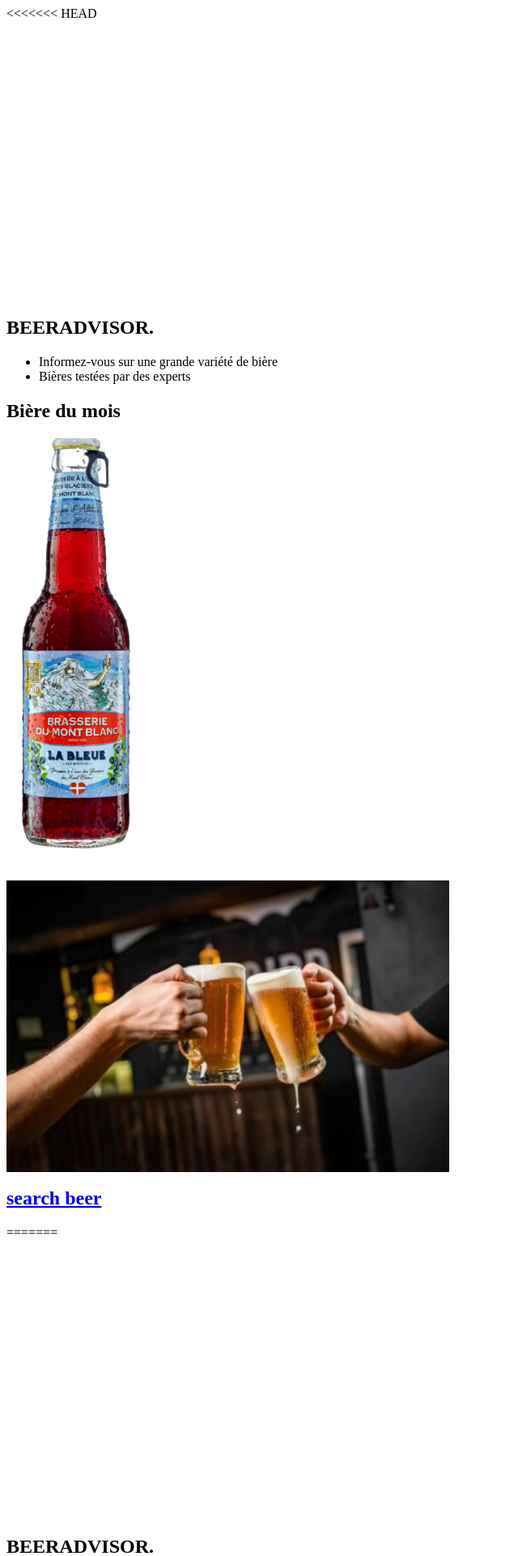
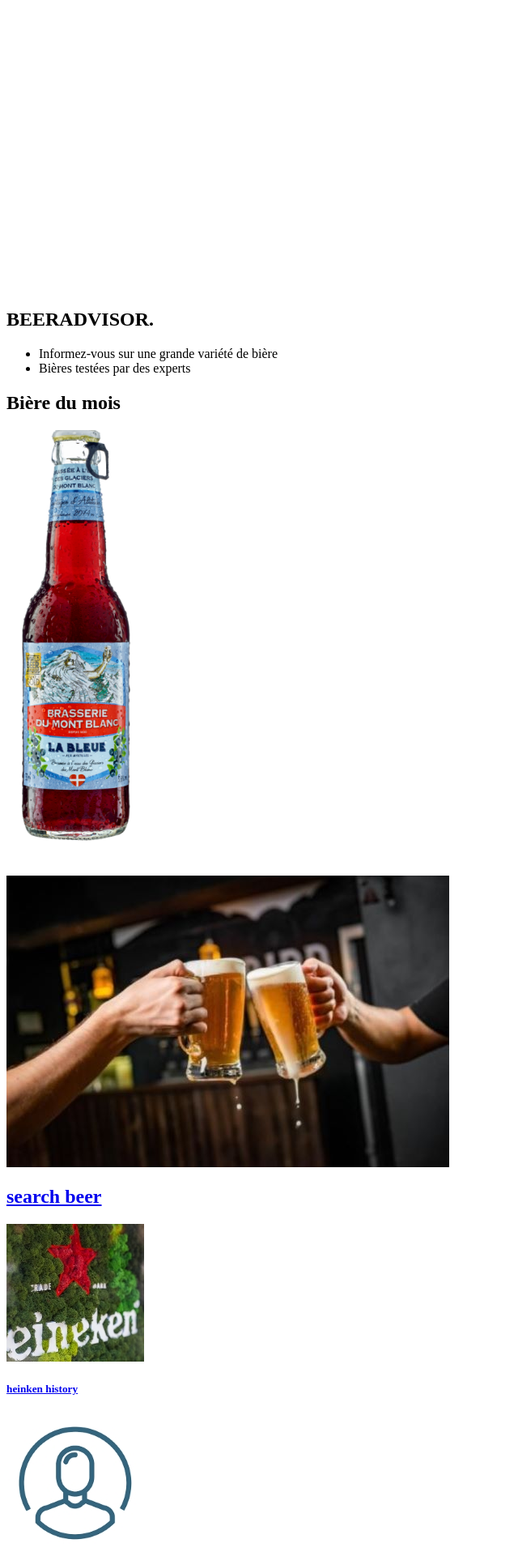
Before and after one commit to RemiTZU/Beeradvisor, a PHP site: page / in a window 1280 px wide. Shown: the top 1921 px of the page at 81% size, without its empty margins (0-640 px from the left). Run offline with PHP 8.4, Linux system fonts and the light colour scheme; some libraries are stand-ins or nearby versions.

Commit message:
Update index.php

```diff
--- a/index.php
+++ b/index.php
@@ -1,4 +1,3 @@
-<<<<<<< HEAD
 <?php session_start(); ?>
 <!DOCTYPE html>
 <html lang="en">
@@ -7,7 +6,7 @@
     <meta charset="UTF-8">
     <meta http-equiv="X-UA-Compatible" content="IE=edge">
     <meta name="viewport" content="width=device-width, initial-scale=1.0">
-    <link rel="stylesheet" href="style1.css" />
+    <link rel="stylesheet" href="style.css" />
     <title>Document</title>
 </head>
 
@@ -49,76 +48,26 @@
 
 
     <div id="presentation">
-        <a href="search.php" id="link_search">
+        <a href="search.php" class="link_search">
             <img id="img_search" src="IMG/searchlink1.jpg">
             <h2 id="search_label">search beer</h2>
         </a>
+        <div class="vide"></div>
+        <div id="presentation2">
+            <a href="search.php" class="link_search">
+                <img id="img_search" src="IMG/history1.jpg">
+                <h5 id="search_label">heinken history</h5>
+            </a>
+            <a href="search.php" class="link_search">
+                <img id="img_search" src="IMG/connection1.jpg">
+                <h5 id="search_label">signin signup</h5>
+            </a>
+        </div>
     </div>
+    <div class="vide"></div>
     <script src="https://cdnjs.cloudflare.com/ajax/libs/gsap/3.5.1/gsap.min.js"></script>
     <script src="app.js"></script>
 
 </body>
 
-=======
-<?php session_start(); ?>
-<!DOCTYPE html>
-<html lang="en">
-
-<head>
-    <meta charset="UTF-8">
-    <meta http-equiv="X-UA-Compatible" content="IE=edge">
-    <meta name="viewport" content="width=device-width, initial-scale=1.0">
-    <link rel="stylesheet" href="style1.css" />
-    <title>Document</title>
-</head>
-
-<body>
-    <header>
-
-        <section class="sec1">
-
-
-            <svg xmlns="http://www.w3.org/2000/svg" viewBox="0 0 1440 320">
-                <path fill="#ffffff" fill-opacity="1" d="M0,96L48,96C96,96,192,96,288,106.7C384,117,480,139,576,170.7C672,203,768,245,864,272C960,299,1056,309,1152,298.7C1248,288,1344,256,1392,240L1440,224L1440,320L1392,320C1344,320,1248,320,1152,320C1056,320,960,320,864,320C768,320,672,320,576,320C480,320,384,320,288,320C192,320,96,320,48,320L0,320Z">
-                </path>
-            </svg>
-
-            <?php
-
-            if (isset($_SESSION["logins"])) {
-                echo " <a href='profilsession.php' id='signin'><img id='signin' src='IMG/login.jpg'></a>";
-                echo "<p id = 'puser'>" . $_SESSION['logins']['username'] . " </p>";
-            } else {
-                echo " <a id ='signin' href='signin_signup.php'><img id ='signin' src='IMG/login.jpg'></a>";
-            }
-            ?>
-
-            <h1>BEERADVISOR.</h1>
-            <ul>
-                <li>Informez-vous sur une grande variété de bière</li>
-                <li>Bières testées par des experts</li>
-            </ul>
-            <h2>Bière du mois</h2>
-            <div class="monthbeer">
-
-                <img class="imageheader" src="IMG/33_BLEUE_GOUTTES_web-170x546.jpg" alt="">
-            </div>
-
-        </section>
-
-    </header>
-
-
-    <div id="presentation">
-        <a href="search.php" id="link_search">
-            <img id="img_search" src="IMG/searchlink1.jpg">
-            <h2 id="search_label">search beer</h2>
-        </a>
-    </div>
-    <script src="https://cdnjs.cloudflare.com/ajax/libs/gsap/3.5.1/gsap.min.js"></script>
-    <script src="app.js"></script>
-
-</body>
-
->>>>>>> 423e9384ca1318c88921d33936502db211bf1fa1
 </html>
```
